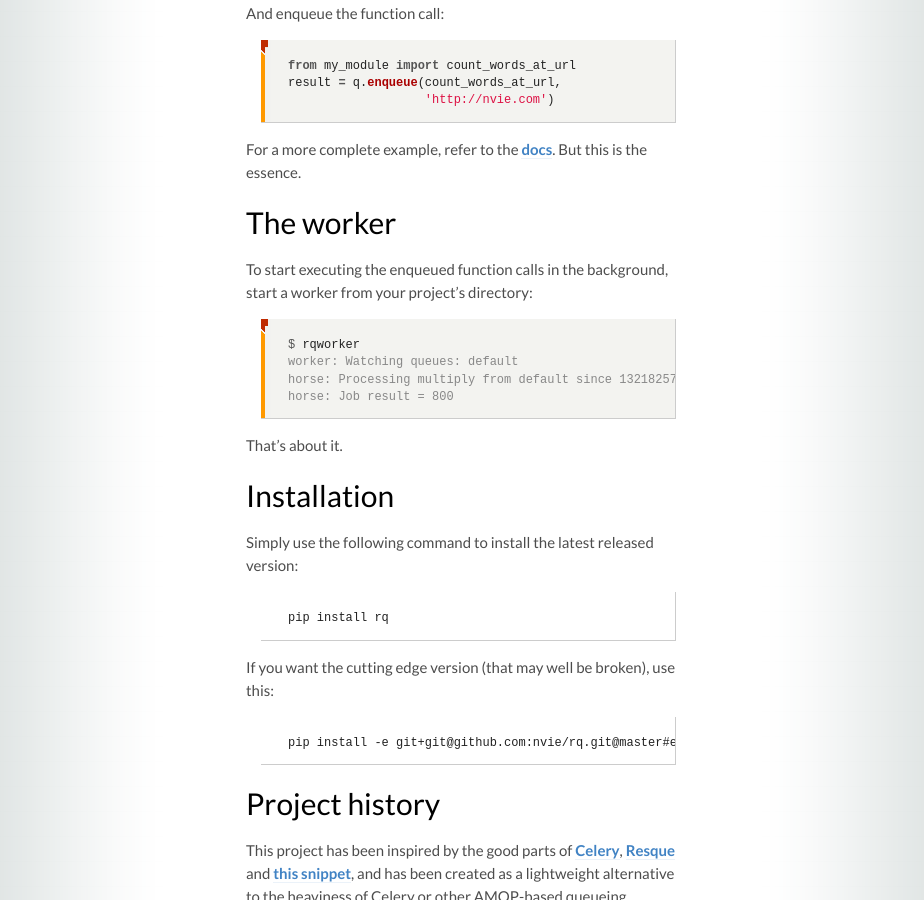
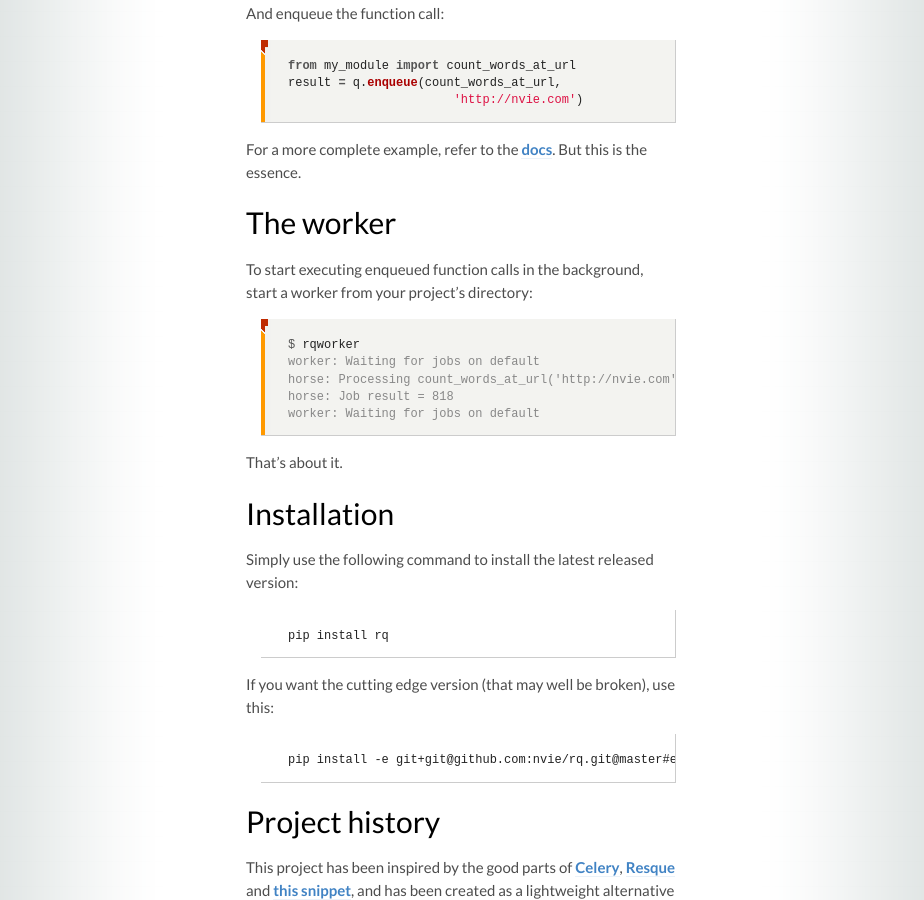
Before and after one commit to rq/rq, a Jekyll site: the page built from index.md, in a window 1280 px wide and 900 px high, scrolled down 988 px. Shown: the whole window, without its empty margins (179-1103 px from the left). Built offline with Jekyll 4.4.1, drawn with Linux system fonts in a browser that asks for light colours; some web fonts are replaced; Markdown is read by kramdown in place of the engine named in the settings.

Commit message:
Update process output.

```diff
--- a/index.md
+++ b/index.md
@@ -46,7 +46,7 @@ And enqueue the function call:
 {% highlight python %}
 from my_module import count_words_at_url
 result = q.enqueue(count_words_at_url,
-                   'http://nvie.com')
+                       'http://nvie.com')
 {% endhighlight %}
 
 For a more complete example, refer to the [docs][d].  But this is the essence.
@@ -56,14 +56,15 @@ For a more complete example, refer to the [docs][d].  But this is the essence.
 
 ## The worker
 
-To start executing the enqueued function calls in the background, start
-a worker from your project's directory:
+To start executing enqueued function calls in the background, start a worker
+from your project's directory:
 
 {% highlight console %}
 $ rqworker
-worker: Watching queues: default
-horse: Processing multiply from default since 1321825763.68
-horse: Job result = 800
+worker: Waiting for jobs on default
+horse: Processing count_words_at_url('http://nvie.com') from default since 1321825763.68
+horse: Job result = 818
+worker: Waiting for jobs on default
 {% endhighlight %}
 
 That's about it.
```
